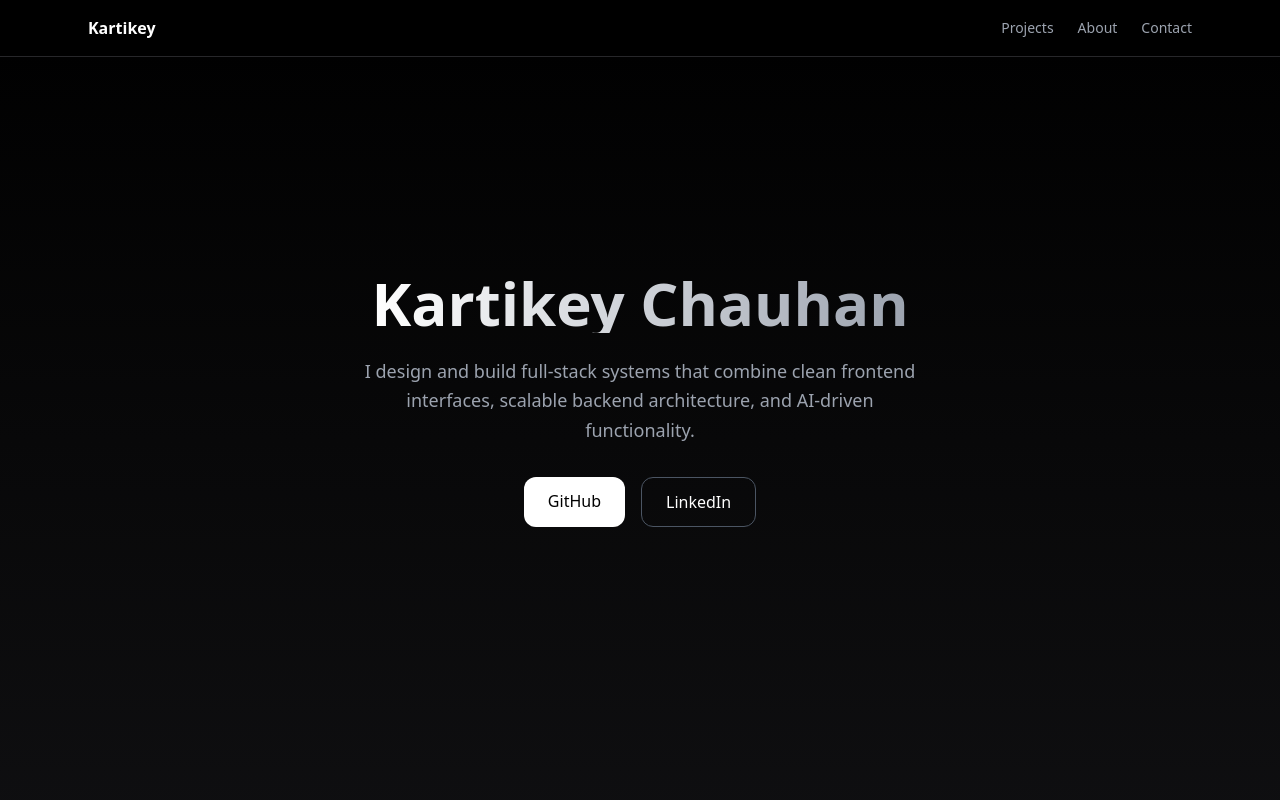
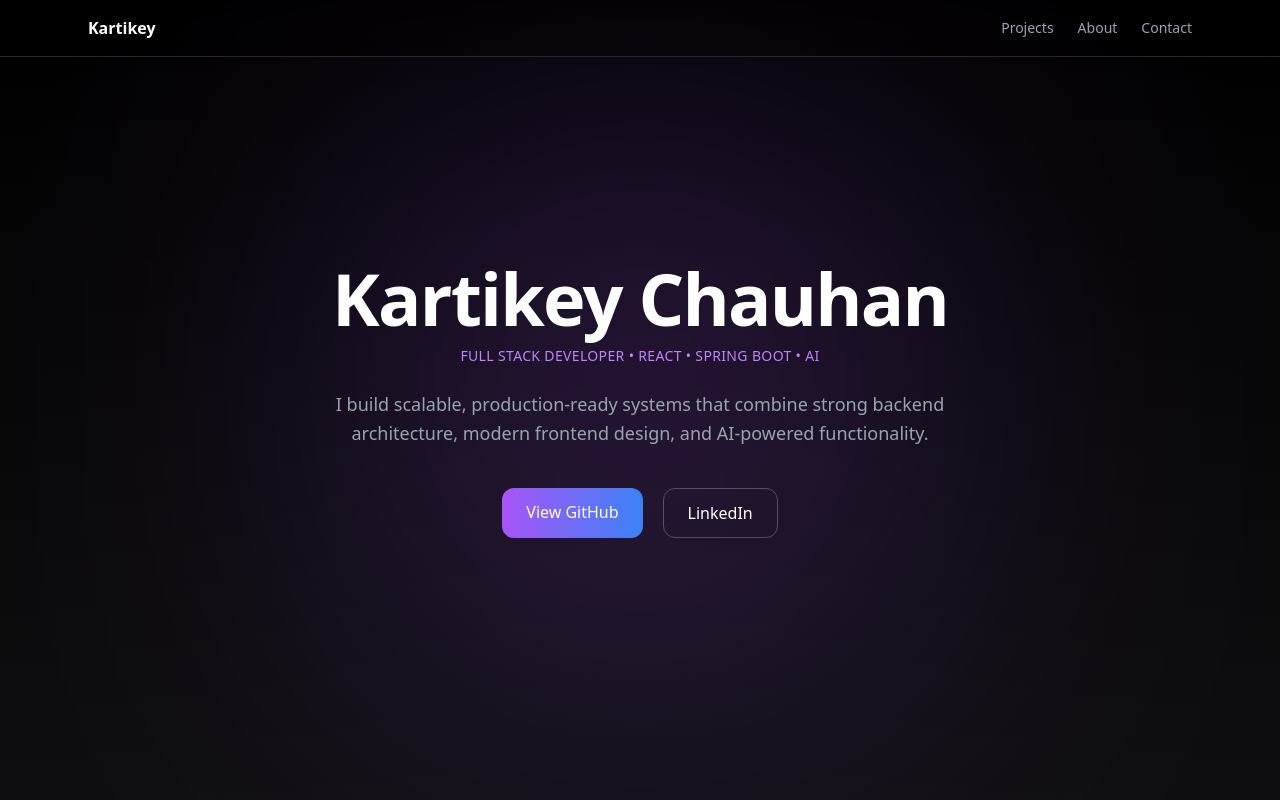
Before and after one commit to 23-kartikey/portfolio, a React app in the folder portfolio/: page / in a window 1280 px wide. Shown: the top 800 px of the page. Built offline with nearby package versions, Linux system fonts and the light colour scheme; the HTML template or start-up script is replaced by a standard one.

Commit message:
feat: improved the Hero section

```diff
--- a/portfolio/src/App.jsx
+++ b/portfolio/src/App.jsx
@@ -22,28 +22,49 @@ export default function App() {
       </nav>
 
       {/* HERO */}
-      <section className="h-screen flex flex-col justify-center items-center text-center px-6">
+      <section className="h-screen flex flex-col justify-center items-center text-center px-6 relative">
+
+  {/* HERO GLOW */}
+  <div className="absolute w-[600px] h-[600px] bg-purple-500 opacity-20 blur-[150px] top-1/2 -translate-y-1/2"></div>
+
   <motion.h1
     initial={{ opacity: 0, y: 40 }}
     animate={{ opacity: 1, y: 0 }}
-          className="text-6xl font-bold bg-gradient-to-r from-white to-gray-400 bg-clip-text text-transparent"
+    className="text-6xl md:text-7xl font-bold tracking-tight relative z-10"
   >
     Kartikey Chauhan
   </motion.h1>
 
-        <p className="mt-6 text-gray-400 text-lg max-w-xl leading-relaxed">
-          I design and build full-stack systems that combine clean frontend interfaces,
-          scalable backend architecture, and AI-driven functionality.
+  {/* ROLE / TAG */}
+  <p className="mt-3 text-sm text-purple-400 tracking-wide uppercase relative z-10">
+    Full Stack Developer • React • Spring Boot • AI
   </p>
 
-        <div className="mt-8 flex gap-4">
-          <a href="https://github.com/23-kartikey" className="px-6 py-3 bg-white text-black rounded-xl hover:scale-105 transition">
-            GitHub
+  {/* MAIN DESCRIPTION */}
+  <p className="mt-6 text-gray-400 text-lg max-w-2xl leading-relaxed relative z-10">
+    I build scalable, production-ready systems that combine strong backend architecture,
+    modern frontend design, and AI-powered functionality.
+  </p>
+
+  {/* BUTTONS */}
+  <div className="mt-10 flex gap-5 relative z-10">
+
+      <a
+        href="https://github.com/23-kartikey"
+        className="px-6 py-3 rounded-xl bg-gradient-to-r from-purple-500 to-blue-500 text-white font-medium hover:scale-105 transition"
+      >
+        View GitHub
       </a>
-          <a href="https://www.linkedin.com/in/23-kartikey" className="px-6 py-3 border border-gray-600 rounded-xl hover:bg-white hover:text-black transition">
+
+      <a
+        href="https://www.linkedin.com/in/23-kartikey"
+        className="px-6 py-3 rounded-xl border border-zinc-600 hover:bg-white hover:text-black transition"
+      >
       LinkedIn
       </a>
+
     </div>
+
   </section>
 
       <div className="w-full h-px bg-gradient-to-r from-transparent via-zinc-700 to-transparent my-10"></div>
```
Lines whose indentation alone changed are shown as unchanged.
